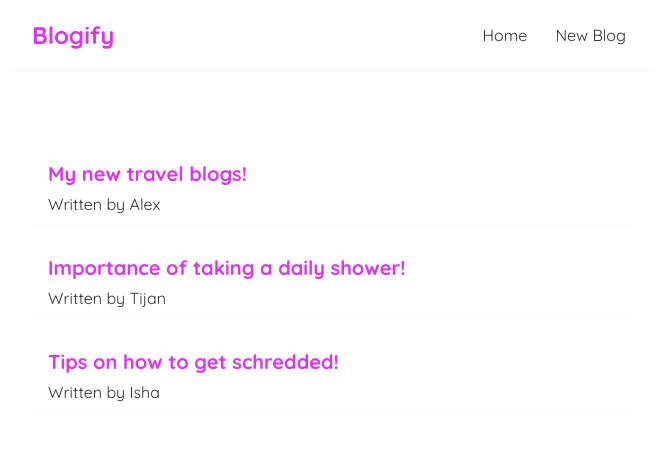
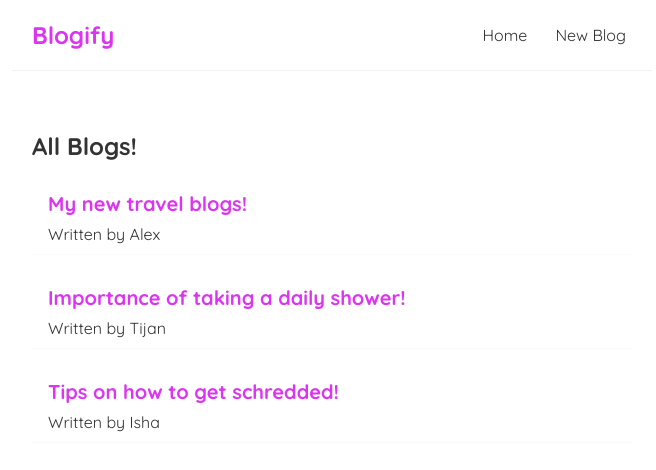
Before and after one commit to laminsaidy/BloogifyPP5, a React (Create React App) app: page /create in a window 1280 px wide. Shown: the top 470 px of the page, without its empty margins (308-964 px from the left). Built offline with nearby package versions, Linux system fonts and the light colour scheme.

Commit message:
Create BlogList.js file and add Props with Reusable components

```diff
--- /dev/null
+++ b/src/BlogList.js
@@ -0,0 +1,16 @@
+const BlogList = ({ blogs, title}) => {
+
+    return (
+      <div className="blog-list">
+        <h2>{ title }</h2>
+        {blogs.map(blog => (
+          <div className="blog-preview" key={blog.id} >
+            <h2>{ blog.title }</h2>
+            <p>Written by { blog.author }</p>
+          </div>
+        ))}
+      </div>
+    );
+  }
+
+  export default BlogList;
--- a/src/Home.js
+++ b/src/Home.js
@@ -1,4 +1,6 @@
 import { useState } from "react";
+import BlogList from "./BlogList";
+
 
 const Home = () => {
   const [blogs, setBlogs] = useState([
@@ -9,12 +11,8 @@ const Home = () => {
 
   return (
     <div className="home">
-      {blogs.map(blog => (
-        <div className="blog-preview" key={blog.id} >
-          <h2>{ blog.title }</h2>
-          <p>Written by { blog.author }</p>
-        </div>
-      ))}
+      <BlogList blogs={blogs} title="All Blogs!"
+/>
     </div>
   );
 }
```
Also changed, not shown: public/manifest.json.
